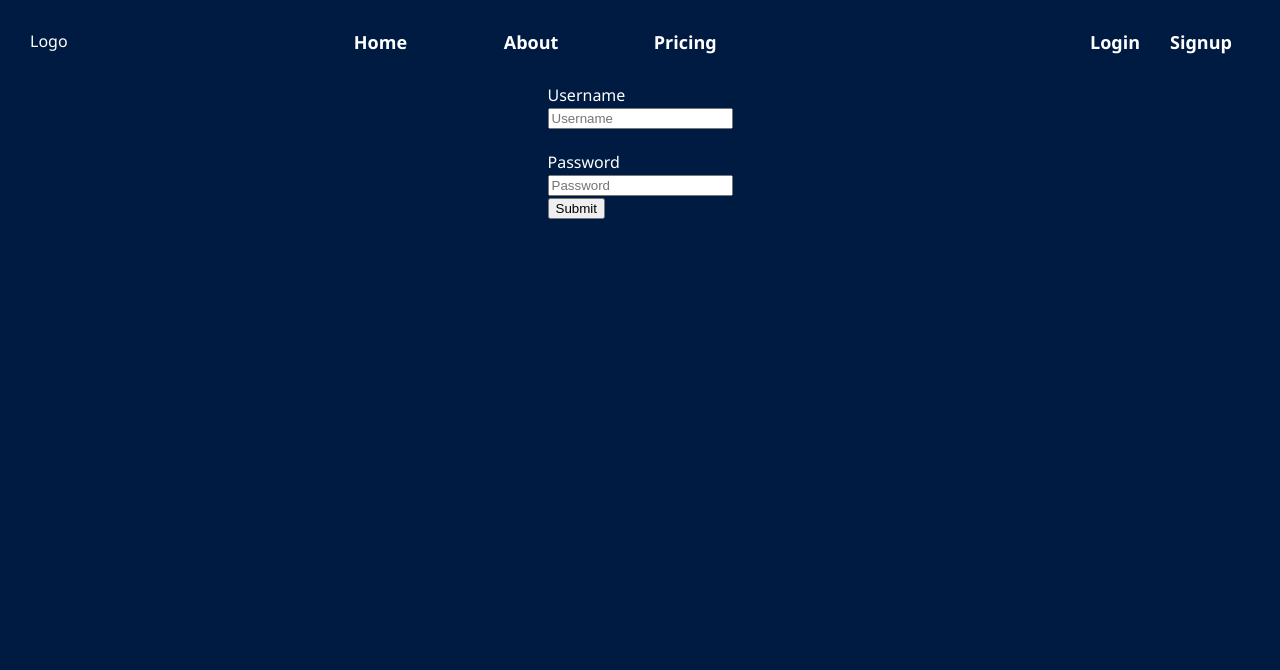
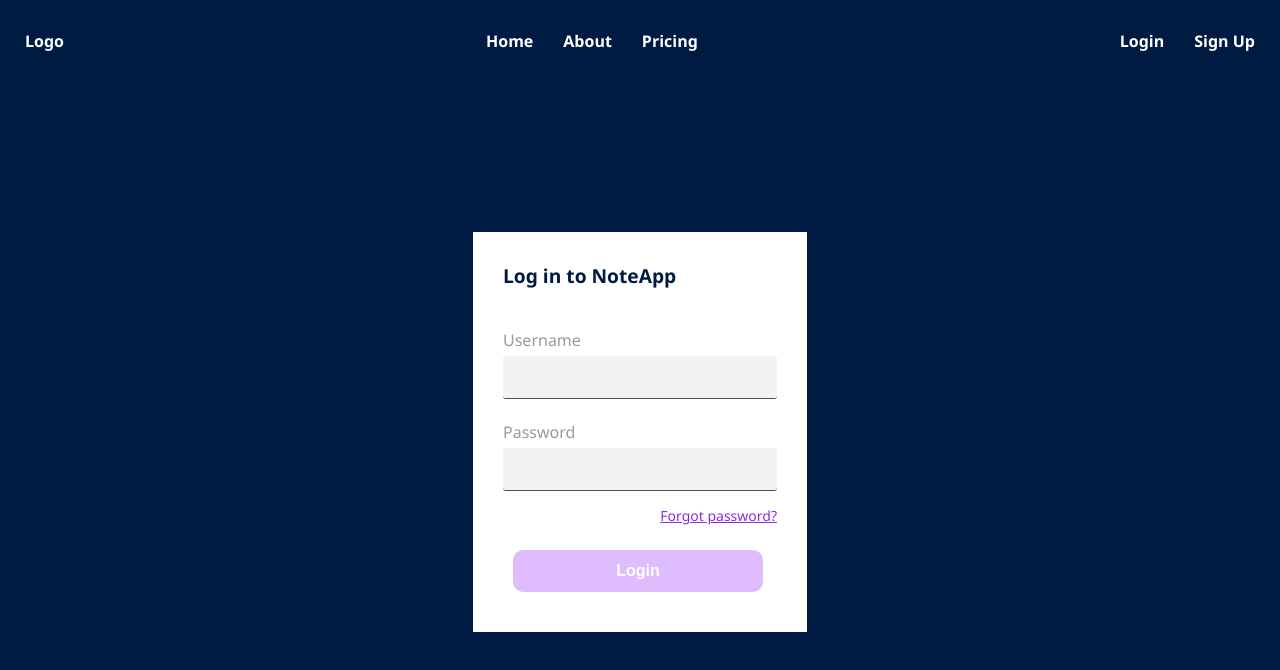
Before and after one commit to dammy0/NoteApp-Frontend, a React (Create React App) app: page /login in a window 1280 px wide. Shown: the top 670 px of the page. Built offline with nearby package versions, Linux system fonts and the light colour scheme.

Commit message:
Added Login Page

```diff
--- a/src/App.css
+++ b/src/App.css
@@ -1,41 +1,27 @@
 body {
     background-color: #001B42;
-    font-family:'Segoe UI', Tahoma, Geneva, Verdana, sans-serif
-}
-
-div {
-    color: white;
-}
-
-.link {
-    color: white;
-    font-size:large;
-    text-decoration: None;
-    font-weight:bold;
-    width: 150px;
-}
-
-.link:hover {
-    color: blueviolet;
+    font-family:'Segoe UI', Tahoma, Geneva, Verdana, sans-serif;
+    color: white
 }
 
 .nav {
     display: flex;
     justify-content: space-between;
-    padding: 30px
-
+    padding: 30px 10px 30px 10px;
 }
 
-.leftNav {
-    display: flex;
+.navLink {
+    color: white;
+    font-size: medium;
+    text-decoration: None;
+    font-weight: bold;
+    margin: 0px 15px 0px 15px;
+    text-align: center;
 }
 
-.rightNav {
-    display: flex;
-}
-
-.rightNav .link {
-    width: 80px
+.navLink:hover {
+    color: blueviolet;
+    transition: 0.5s;
 }
 
 .content {
@@ -74,9 +60,73 @@ div {
 .loginFormDiv {
     display: block;
     text-align: center;
+    margin-top: 150px;
 }
 
 .loginForm {
     display: inline-block;
     text-align: left;
+    background-color: white;
+    color: #001B42;
+    padding: 30px;
 }
+
+.loginForm div {
+    color: #001B42;
+    font-size:larger;
+    font-weight: bold;
+    margin-bottom: 40px;
+}
+
+.loginForm label {
+    color: #999;
+}
+
+.loginForm input {
+    border: none;
+    border-bottom: 1px solid #515151;
+    appearance: none;
+    background: #f2f2f2;
+    font-size: 16px;
+    padding: 12px;
+    margin-top: 5px;
+    border-radius: 3px;
+    width: 250px;
+    outline: none;
+}
+
+.loginForm .invalidCredentials {
+    color: rgb(220, 45, 45);
+    display: none;
+    font-size: 14px;
+    font-weight: normal;
+    margin-top: 15px;
+    margin-bottom: 15px;
+}
+
+.loginForm .forgotPassword {
+    font-size: 14px;
+    font-weight: normal;
+    text-align: right;
+    margin-top: 15px;
+    margin-bottom: 15px;
+
+}
+
+.loginForm .forgotPassword a {
+    color: blueviolet;
+}
+
+.loginForm .submit {
+    background-color: rgb(222, 188, 253);
+    color: white;
+    font-weight: bold;
+    border: none;
+    border-radius: 10px;
+    margin: 10px;
+}
+
+.loginForm .submit:hover {
+    background-color: blueviolet;
+    transition: 0.5s;
+}
--- a/src/components/Header.js
+++ b/src/components/Header.js
@@ -6,24 +6,26 @@ const Header = () => {
   return (
     <div>
       <div className="nav">
-        <div>Logo</div>
+        <Link className="navLink" to="/">
+          <div>Logo</div>
+        </Link>
         <nav className="leftNav">
-          <Link className="link" to="/">
+          <Link className="navLink" to="/">
             Home
           </Link>
-          <Link className="link" to="/">
+          <Link className="navLink" to="/">
             About
           </Link>
-          <Link className="link" to="/">
+          <Link className="navLink" to="/">
             Pricing
           </Link>
         </nav>
         <nav className="rightNav">
-          <Link className="link" to="/login">
+          <Link className="navLink" to="/login">
             Login
           </Link>
-          <Link className="link" to="/">
-            Signup
+          <Link className="navLink" to="/">
+            Sign Up
           </Link>
         </nav>
       </div>
--- a/src/containers/LoginPage.js
+++ b/src/containers/LoginPage.js
@@ -1,22 +1,36 @@
 import React from 'react'
+import { useState } from 'react'
 import { Link } from 'react-router-dom'
 import Header from '../components/Header'
 import "../App.css"
 
 const LoginPage = () => {
+  const [username, setUsername] = useState("");
+  const [password, setPassword] = useState("");
+
+  function updatedUsername({ target }) {
+    setUsername(target.value)
+  }
+
+  function updatedPassword({ target }) {
+    setPassword(target.value);
+  }
+
   return (
     <div>
       <Header />
-      <div className='loginFormDiv'>
+      <div className="loginFormDiv">
         <form className="loginForm">
+          <div>Log in to NoteApp</div>
+          <div className="invalidCredentials">Invalid email or password</div>
           <label for="username">Username</label>
           <br />
           <input
             id="username"
             type="text"
             name="username"
-            placeholder="Username"
-            value=""
+            value={username}
+            onChange={updatedUsername}
           />
           <br />
           <br />
@@ -24,13 +38,16 @@ const LoginPage = () => {
           <br />
           <input
             id="password"
-            type="text"
+            type="password"
             name="password"
-            placeholder="Password"
-            value=""
+            value={password}
+            onChange={updatedPassword}
           />
           <br />
-          <input type="submit" value="Submit" />
+          <div className="forgotPassword">
+            <Link to="/">Forgot password?</Link>
+          </div>
+          <input className="submit" type="submit" value="Login" />
         </form>
       </div>
     </div>
```
